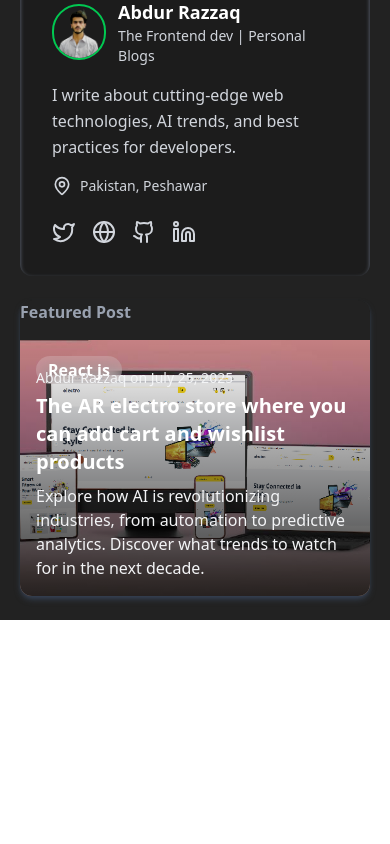
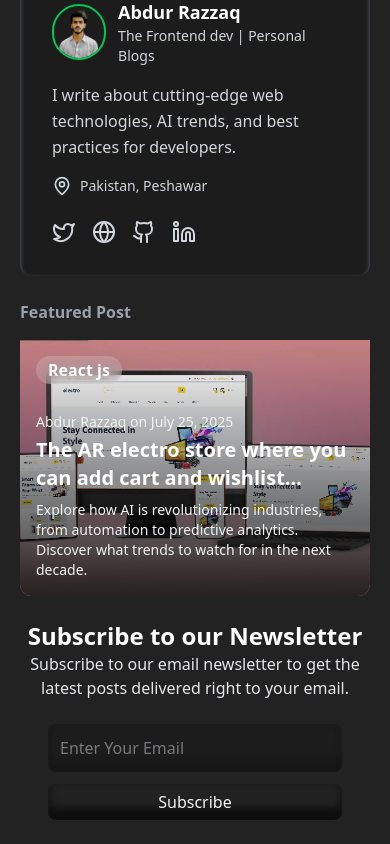
Before and after one commit to devARcoder/AR_Writes, a React (Vite) app: page / in a window 390 px wide. Shown: the part 3448-4292 px from the top of the page. Before the commit the page ends 4068 px from the top, so only its background shows below. Built offline with nearby package versions, Linux system fonts and the light colour scheme.

Commit message:
news letter update

```diff
--- a/src/components/Blogs/Blogs.jsx
+++ b/src/components/Blogs/Blogs.jsx
@@ -1,27 +1,39 @@
-import React from 'react'
-import BlogCard from './BlogCard'
-import TopRatedAuthor from './TopRatedAuthor'
-import FeaturedPost from './FeaturedPost'
-import { blogData } from '../../data/blogDataStore'
-import { topRatedAuthor, featuredPostData } from '../../data/data'
+import React, { useState, useEffect } from 'react';
+import BlogCard from './BlogCard';
+import BlogCardLoading from '../shared/common/loadings/BlogCardLoading';
+import TopRatedAuthor from './TopRatedAuthor';
+import TopRatedAuthorLoading from '../shared/common/loadings/TopRatedAuthorLoading';
+import FeaturedPost from './FeaturedPost';
+import FeaturedPostLoading from '../shared/common/loadings/FeaturedPostLoading';
+import { blogData } from '../../data/blogDataStore';
+import { topRatedAuthor, featuredPostData } from '../../data/data';
 
 const Blogs = () => {
+  const [loading, setLoading] = useState(true);
+
+  useEffect(() => {
+    const timer = setTimeout(() => {
+      setLoading(false);
+    }, 2000);
+    return () => clearTimeout(timer);
+  }, []);
+
   return (
     <div className="flex flex-col lg:flex-row lg:space-x-8 lg:mx-8">
       {/* Left Column - Blog Cards */}
       <div className="lg:w-2/3">
-        {blogData.slice(0, 5).map((blog, i) => (
-          <BlogCard key={blog.id || i} blog={blog} />
-        ))}
+        {loading
+          ? Array(3).fill(null).map((_, i) => <BlogCardLoading key={i} />)
+          : blogData.slice(0, 5).map((blog, i) => <BlogCard key={blog.id || i} blog={blog} />)}
       </div>
 
       {/* Right Column - Author & Featured Posts */}
       <div className="lg:w-1/3 flex flex-col space-y-6 mt-6 lg:mt-0">
-        <TopRatedAuthor {...topRatedAuthor} />
-        <FeaturedPost {...featuredPostData} />
+        {loading ? <TopRatedAuthorLoading /> : <TopRatedAuthor {...topRatedAuthor} />}
+        {loading ? <FeaturedPostLoading /> : <FeaturedPost {...featuredPostData} />}
       </div>
     </div>
-  )
-}
+  );
+};
 
-export default Blogs
+export default Blogs;
--- a/src/components/Blogs/FeaturedPost.jsx
+++ b/src/components/Blogs/FeaturedPost.jsx
@@ -6,7 +6,7 @@ const FeaturedPost = () => {
 
   return (
 
-    <div className="lg:sticky lg:top-10 rounded-xl shadow-md shadow-gray-700 overflow-hidden">
+    <div className="lg:sticky lg:top-10 rounded-xl overflow-hidden">
       <h1 className="text-gray-400 text-md font-semibold pb-4">Featured Post</h1>
       <div className="img relative">
         {/* Background Image */}
@@ -16,7 +16,7 @@ const FeaturedPost = () => {
         <div className="absolute top-0 left-0 h-full w-full bg-gradient-to-t from-black/80 via-black/40 to-transparent z-10"></div>
 
         {/* Category Tag */}
-        <p className="absolute top-4 left-4 bg-white/20 backdrop-blur-sm px-3 py-0.5 rounded-full font-bold z-20 text-white">
+        <p className="absolute top-4 left-4 mt- bg-white/20 backdrop-blur-sm px-3 py-0.5 rounded-full font-bold z-20 text-white">
           {category}
         </p>
 
@@ -26,8 +26,8 @@ const FeaturedPost = () => {
             {author} on <span>{date}</span>
           </p>
 
-          <h1 className="text-xl font-bold mt-1">{title}</h1>
-          <p className="text-md text-gray-100 mt-2">{excerpt}</p>
+          <h1 className="text-xl font-bold mt-1 line-clamp-2">{title}</h1>
+          <p className="text-sm sm:text-md text-gray-100 mt-2">{excerpt}</p>
         </div>
       </div>
     </div>
--- /dev/null
+++ b/src/components/home/NewsLetter.jsx
@@ -0,0 +1,36 @@
+import React from "react";
+
+const NewsLetter = () => {
+  return (
+    <>
+      <div className="flex flex-col  mx-6">
+        <h1 className="text-white font-bold text-2xl text-center">
+          Subscribe to our Newsletter
+        </h1>
+        <p className="text-gray-200 text-center">
+          Subscribe to our email newsletter to get the latest posts delivered
+          right to your email.
+        </p>
+
+        <div className=" m-6">
+          <div className="w-full">
+            <input
+              placeholder="Enter Your Email"
+              className="text-gray-300 focus:outline-none bg-[#1c1c1c] rounded-lg px-3 py-3 md:py-4 lg:py-5 md:text-xl lg:text-xl inset-shadow-sm w-full inset-shadow-sm inset-shadow-[#1c1c1c] shadow-[inset_0_-12px_9px_rgba(0,0,0,0.2)]"
+            />
+          </div>
+          <div className="btn mt-3">
+            <button
+              className="border-none text-gray-100 cursor-pointer focus:outline-none bg-[#222] rounded-lg px-7 py-1.5 inset-shadow-sm inset-shadow-[#1c1c1c]
+  shadow-[inset_0_-12px_9px_rgba(0,0,0,0.6)] hover:shadow-[inset_0_-12px_9px_rgba(0,0,0,0.8)] transform transition-transform duration-800 ease-in-out w-[100%]"
+            >
+              Subscribe
+            </button>
+          </div>
+        </div>
+      </div>
+    </>
+  );
+};
+
+export default NewsLetter;
--- /dev/null
+++ b/src/components/shared/common/loadings/BlogCardLoading.jsx
@@ -0,0 +1,28 @@
+import React from "react";
+
+const BlogCardLoading = () => {
+  return (
+    <div className="flex flex-col py-8 md:flex-row md:space-x-5 sm:mx-14 sm:my-8 md:mx-2 lg:my-0 border-b border-gray-600 animate-pulse">
+      {/* Left Side Skeleton */}
+      <div className="side1 md:w-[50%]">
+        <div className="relative w-full h-48 sm:h-60 md:h-60 bg-gray-700 rounded-xl"></div>
+      </div>
+
+      {/* Right Side Skeleton */}
+      <div className="side2 md:w-[50%] mt-4 md:mt-0 space-y-4">
+        <div className="flex space-x-2 items-center">
+          <div className="h-4 w-24 bg-gray-700 rounded"></div>
+          <div className="h-4 w-16 bg-gray-700 rounded"></div>
+        </div>
+        <div className="space-y-2">
+          <div className="h-6 w-3/4 bg-gray-700 rounded"></div>
+          <div className="h-4 w-full bg-gray-700 rounded"></div>
+          <div className="h-4 w-5/6 bg-gray-700 rounded"></div>
+        </div>
+        <div className="h-10 w-32 bg-gray-700 rounded mt-4 md:mt-10 lg:mt-16"></div>
+      </div>
+    </div>
+  );
+};
+
+export default BlogCardLoading;
--- /dev/null
+++ b/src/components/shared/common/loadings/FeaturedPostLoading.jsx
@@ -0,0 +1,25 @@
+import React from "react";
+
+const FeaturedPostLoading = () => {
+  return (
+    <div className="lg:sticky lg:top-10 overflow-hidden animate-pulse">
+      {/* Heading */}
+      <div className="h-4 w-32 bg-gray-700 rounded mb-4"></div>
+
+      {/* Image Skeleton */}
+      <div className="relative w-full h-64 bg-gray-700 rounded-xl">
+        {/* Category Tag Placeholder */}
+        <div className="absolute top-4 left-4 h-5 w-16 bg-gray-600 rounded-full"></div>
+
+        {/* Text Content */}
+        <div className="absolute bottom-4 left-4 right-4 space-y-2">
+          <div className="h-3 w-1/3 bg-gray-600 rounded"></div>
+          <div className="h-5 w-3/4 bg-gray-600 rounded"></div>
+          <div className="h-3 w-2/3 bg-gray-600 rounded"></div>
+        </div>
+      </div>
+    </div>
+  );
+};
+
+export default FeaturedPostLoading;
--- /dev/null
+++ b/src/components/shared/common/loadings/TopRatedAuthorLoading.jsx
@@ -0,0 +1,41 @@
+import React from "react";
+
+const TopRatedAuthorLoading = () => {
+  return (
+    <div className="bg-[#1c1c1c] w-full rounded-xl p-8 inset-shadow-sm animate-pulse">
+      {/* Heading */}
+      <div className="h-4 w-40 bg-gray-700 rounded"></div>
+
+      {/* Author Info */}
+      <div className="flex items-center space-x-3 pt-4">
+        <div className="rounded-full bg-gray-700 w-14 h-14"></div>
+        <div className="flex flex-col space-y-2">
+          <div className="h-4 w-28 bg-gray-700 rounded"></div>
+          <div className="h-3 w-20 bg-gray-700 rounded"></div>
+        </div>
+      </div>
+
+      {/* Intro */}
+      <div className="pt-4 space-y-2">
+        <div className="h-3 w-full bg-gray-700 rounded"></div>
+        <div className="h-3 w-5/6 bg-gray-700 rounded"></div>
+        <div className="h-3 w-4/6 bg-gray-700 rounded"></div>
+      </div>
+
+      {/* Location */}
+      <div className="flex items-center space-x-2 pt-4">
+        <div className="w-5 h-5 bg-gray-700 rounded-full"></div>
+        <div className="h-3 w-32 bg-gray-700 rounded"></div>
+      </div>
+
+      {/* Social Links */}
+      <div className="flex space-x-4 items-center pt-6">
+        {[...Array(4)].map((_, i) => (
+          <div key={i} className="w-6 h-6 bg-gray-700 rounded-full"></div>
+        ))}
+      </div>
+    </div>
+  );
+};
+
+export default TopRatedAuthorLoading;
--- a/src/layout/Main.jsx
+++ b/src/layout/Main.jsx
@@ -0,0 +1,11 @@
+import React from 'react'
+
+const Main = () => {
+  return (
+    <div>
+
+    </div>
+  )
+}
+
+export default Main
--- a/src/pages/Home.jsx
+++ b/src/pages/Home.jsx
@@ -1,6 +1,7 @@
 import React from 'react'
 import Hero from '../components/home/Hero'
 import ExploreTopics from '../components/home/ExploreTopics'
+import NewsLetter from '../components/home/NewsLetter'
 
 const Home = () => {
   return (
@@ -9,6 +10,7 @@ const Home = () => {
 
       <Hero/>
       <ExploreTopics/>
+      <NewsLetter/>
     </div>
     </>
   )
```
